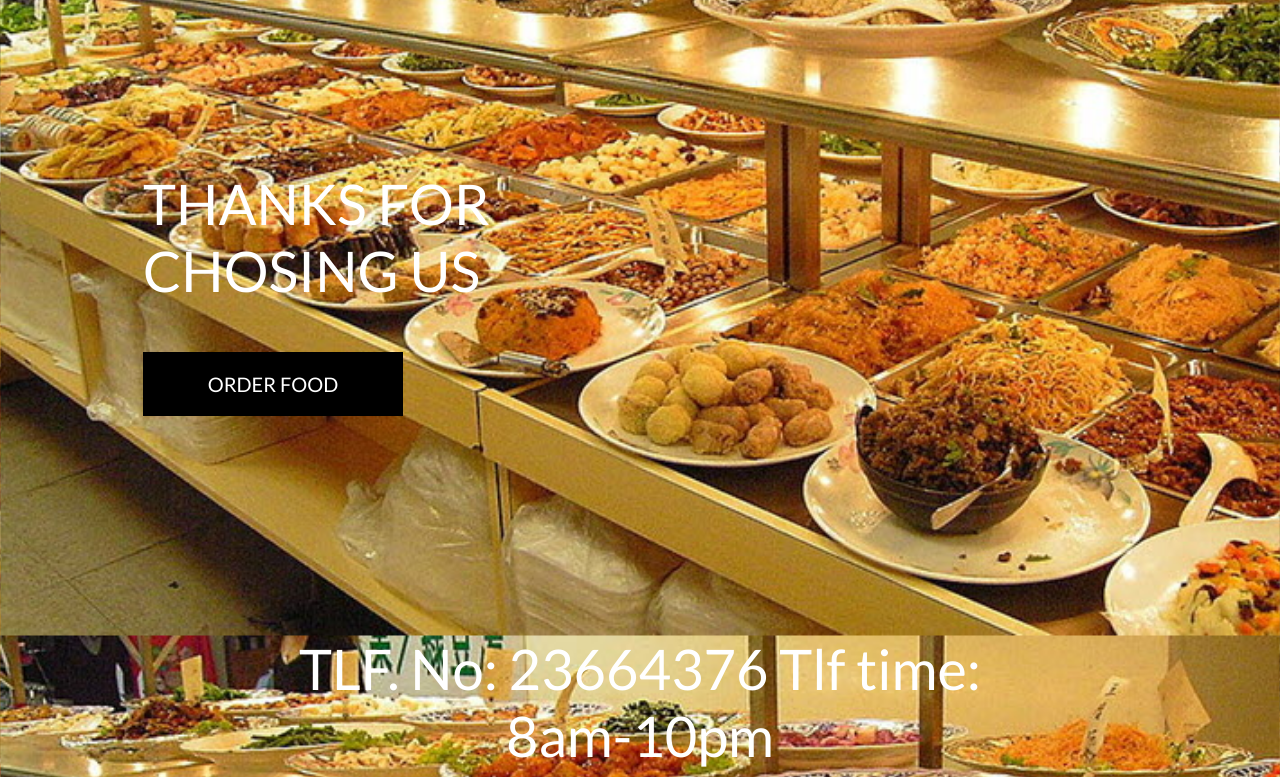
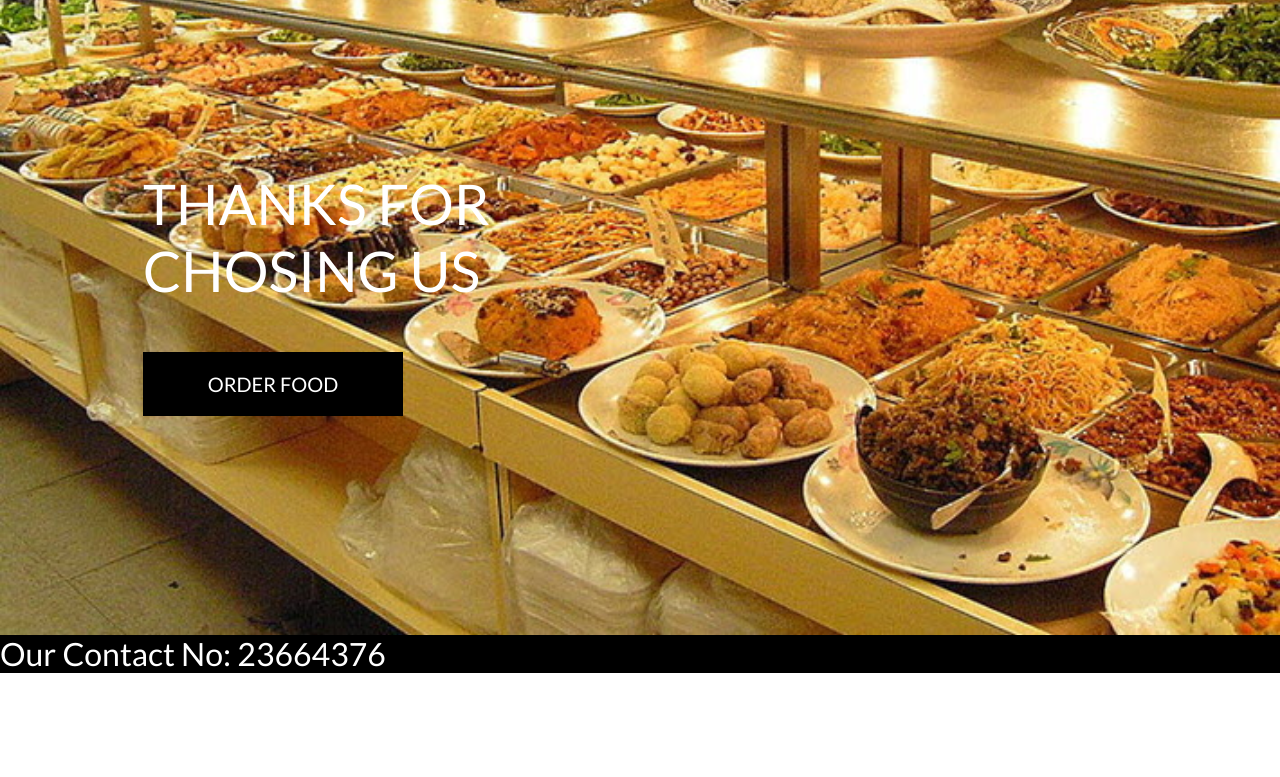
Before and after one commit to asifdanishyar/OnlineShoppingApp, a Django app: page / in a window 1280 px wide. Shown: the part 165-942 px from the top of the page. After the commit the page ends 838 px from the top, so only its background shows below. Run offline with Django 3.2, Linux system fonts and the light colour scheme; some libraries are stand-ins or nearby versions.

Commit message:
added footer

```diff
--- a/happy_shopping/settings.py
+++ b/happy_shopping/settings.py
@@ -25,8 +25,8 @@ BASE_DIR = Path(__file__).resolve().parent.parent
 SECRET_KEY = os.environ.get('SECRET_KEY', '')
 
 # SECURITY WARNING: don't run with debug turned on in production!
-# DEBUG = True
-DEBUG = 'DEVELOPMENT' in os.environ
+DEBUG = True
+# DEBUG = 'DEVELOPMENT' in os.environ
 
 ALLOWED_HOSTS = ['home-mate.herokuapp.com', 'localhost']
 
--- a/home/templates/home/index.html
+++ b/home/templates/home/index.html
@@ -25,7 +25,5 @@
             </div>
         </div>
     </div>
-    <div class="row">
-        <h3 class="display-4 footer text-white">TLF. No: 23664376                Tlf time: 8am-10pm</h3>
-    </div>
+    <h2 class="footer btn-black">Our Contact No: 23664376 </h2>
 {% endblock %}
--- a/static/css/base.css
+++ b/static/css/base.css
@@ -272,10 +272,13 @@ input[name='q']::placeholder {
     border-radius: 0;
 }
 /* footer */
-.footer {
-   text-align: center;
-   padding-left: 20%;
-   padding-right: 20%;
+.footer{
+width: 100%;
+height: auto;
+float: left;
+background-color: black;
+position: relative;
+bottom: 0px;
 }
 
 /* fixed top navbar only on medium and up */
```
Also changed, not shown: 1 other file.
